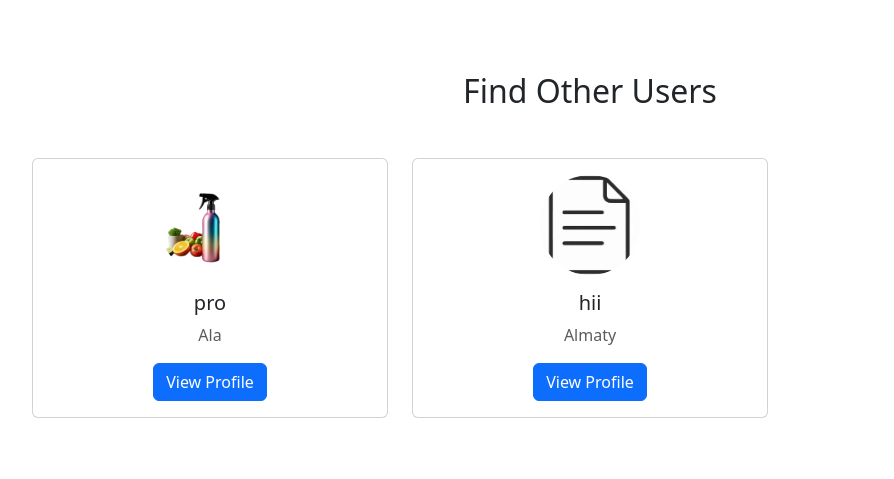
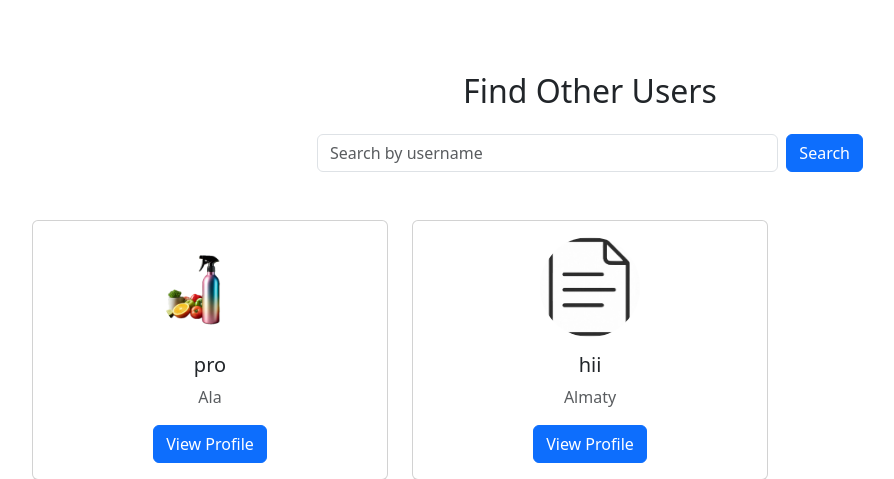
Before and after one commit to pazun/Circle-up, a Flask app: page /users in a window 1280 px wide. Shown: the part 89-568 px from the top of the page, without its empty margins (50-944 px from the left). Run offline with Flask 3, Linux system fonts and the light colour scheme; a user stored in the database is signed in; some libraries are stand-ins or nearby versions.

Commit message:
Added search

```diff
--- a/app.py
+++ b/app.py
@@ -185,9 +185,14 @@ def users():
     if 'user_id' not in session:
         return redirect(url_for('login'))
 
-    users = User.query.all()
+    search_query = request.args.get('search', '')
+    if search_query:
+        users = User.query.filter(User.username.ilike(f'%{search_query}%')).all()
+    else:
+        users = User.query.all()
+
     current_user = User.query.get(session['user_id'])
-    return render_template('users.html', users=users, current_user=current_user)
+    return render_template('users.html', users=users, current_user=current_user, search_query=search_query)
 
 class GroupForm(FlaskForm):
     name = StringField('Group Name', validators=[
--- a/templates/users.html
+++ b/templates/users.html
@@ -2,7 +2,19 @@
 {% include 'header.html'%}
 {% block content %}
 <div class="container py-5">
-    <h2 class="text-center mb-5">Find Other Users</h2>
+    <h2 class="text-center mb-4">Find Other Users</h2>
+
+    <!-- Search Form -->
+    <div class="row justify-content-center mb-5">
+        <div class="col-md-6">
+            <form method="GET" action="{{ url_for('users') }}" class="d-flex">
+                <input type="text" name="search" class="form-control me-2" placeholder="Search by username"
+                       value="{{ search_query if search_query else '' }}">
+                <button type="submit" class="btn btn-primary">Search</button>
+            </form>
+        </div>
+    </div>
+
     <div class="row row-cols-1 row-cols-md-3 g-4">
         {% for user in users %}
         {% if user.id != current_user.id %}
@@ -20,6 +32,12 @@
         {% endif %}
         {% endfor %}
     </div>
+
+    {% if users|length == 0 %}
+    <div class="text-center mt-4">
+        <p>No users found matching your search.</p>
+    </div>
+    {% endif %}
 </div>
 
 {% include 'footer.html'%}
```
Also changed, not shown: instance/site.db, static/user_images/image2.jpg (added), 1 other file.
